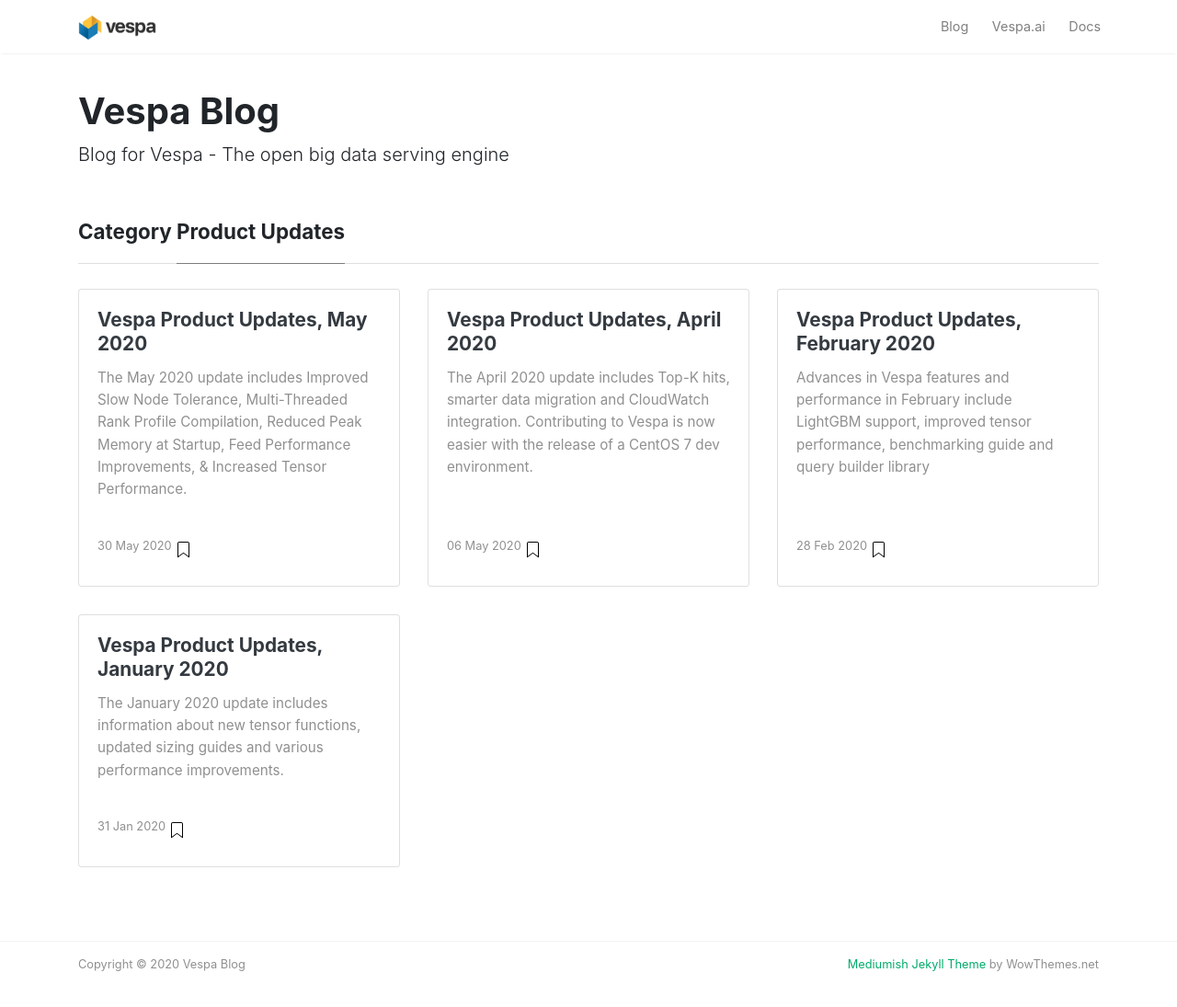
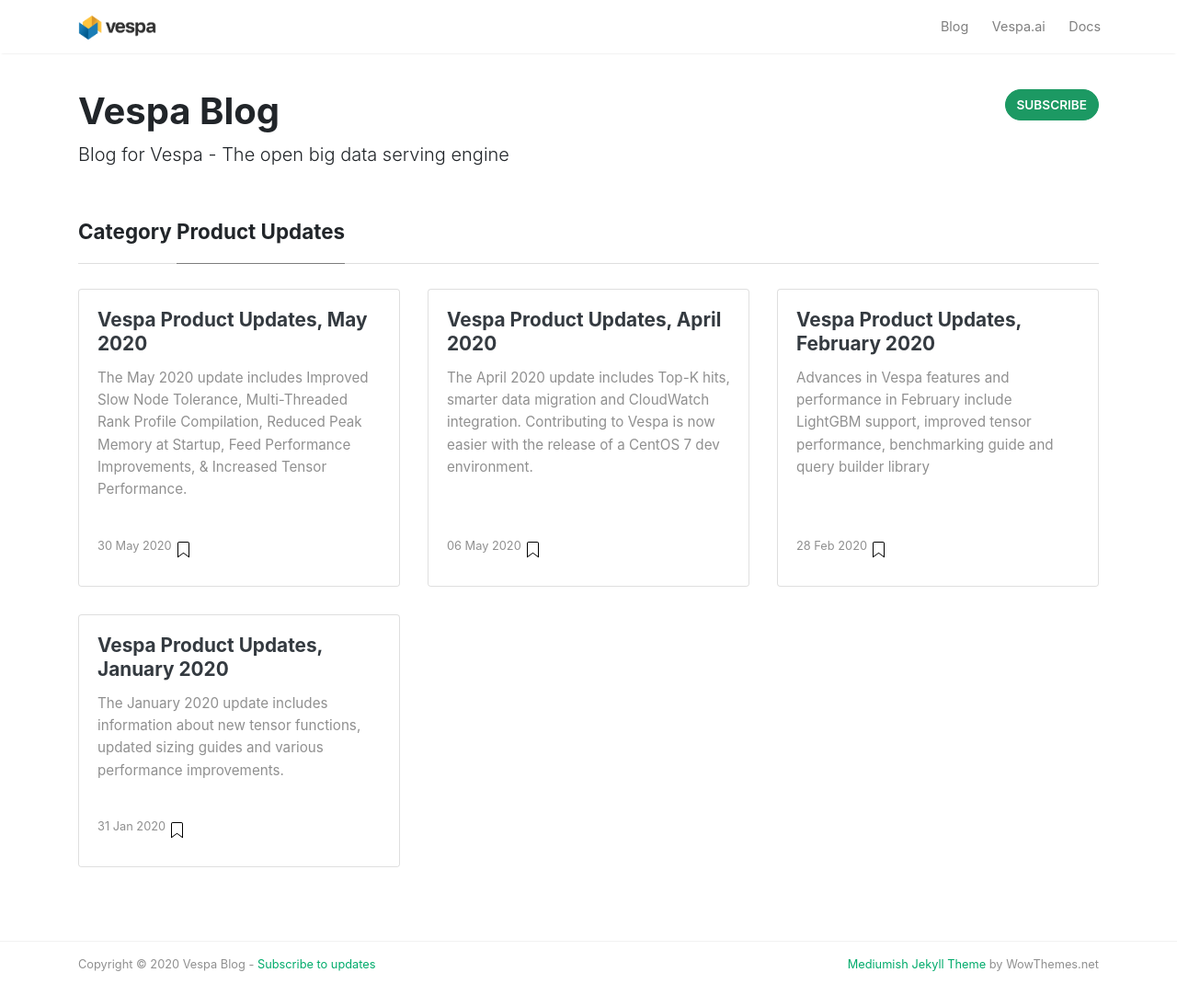
Before and after one commit to vespa-engine/blog, a Jekyll site: the page built from _pages/categories.md, in a window 1280 px wide and 1132 px high. Shown: the top 1095 px of the window at 92% size. Built offline with Jekyll 4.4.1, drawn with Linux system fonts in a browser that asks for light colours; nearby versions of some CDN libraries.

Commit message:
Add subscribe button/links and increase numbers of posts on frontpage

```diff
--- a/_config.yml
+++ b/_config.yml
@@ -5,7 +5,7 @@
 logo: 'assets/images/Vespa_Logo_Black.png'
 favicon: 'assets/icons/favicon-32x32.png'
 baseurl:
-# mailchimp-list: 'https://wowthemes.us11.list-manage.com/subscribe/post?u=8aeb20a530e124561927d3bd8&amp;id=8c3d2d214b'
+mailchimp-list: 'https://vespa.ai/cloud/mailing-list.html'
 include: ["_pages"]
 permalink: /:title/
 google_analytics: UA-107187180-2
@@ -48,7 +48,7 @@
     category: '/category/:name/'
 
 # Pagination
-paginate: 6
+paginate: 12
 paginate_path: /page:num/
 
 # Other
--- a/_layouts/default.html
+++ b/_layouts/default.html
@@ -97,6 +97,11 @@
 <!-- Site Title
 ================================================== -->
 <div class="mainheading">
+    <div class="subscribebtn-header">
+        <a target="_blank" href="https://vespa.ai/cloud/mailing-list.html">
+            <button type="button" class="btn subscribe">Subscribe</button>
+        </a>
+    </div>
     <h1 class="sitetitle">{{ site.name }}</h1>
     <p class="lead">
         {{ site.description }}
@@ -114,13 +119,8 @@
 ================================================== -->
 <div class="alertbar">
 	<div class="container text-center">
-		<span><img src="{{ site.baseurl }}/{{ site.logo }}" alt="{{site.title}}"> &nbsp; Never miss a <b>story</b> from us, subscribe to our newsletter</span>
-        <form action="{{site.mailchimp-list}}" method="post" name="mc-embedded-subscribe-form" class="wj-contact-form validate" target="_blank" novalidate>
-            <div class="mc-field-group">
-            <input type="email" placeholder="Email" name="EMAIL" class="required email" id="mce-EMAIL" autocomplete="on" required>
-            <input type="submit" value="Subscribe" name="subscribe" class="heart">
-            </div>
-        </form>
+		<span><img src="{{ site.baseurl }}/{{ site.logo }}" alt="{{site.title}}" width="100"> &nbsp; Never miss a <b>story</b> from us, subscribe to our newsletter</span>
+        <a target="_blank" href="https://vespa.ai/cloud/mailing-list.html"><button type="button" class="btn subscribe">Subscribe</button></a>
 	</div>
 </div>
 {% endif %}
@@ -134,7 +134,7 @@
     <div class="container">
         <div class="row">
             <div class="col-md-6 col-sm-6 text-center text-lg-left">
-                Copyright © {{ site.time | date: "%Y" }} {{ site.name }}
+                Copyright © {{ site.time | date: "%Y" }} {{ site.name }} - <a target="_blank" href="https://vespa.ai/cloud/mailing-list.html">Subscribe to updates</a>
             </div>
             <div class="col-md-6 col-sm-6 text-center text-lg-right">
                 <a target="_blank" href="https://www.wowthemes.net/mediumish-free-jekyll-template/">Mediumish Jekyll Theme</a> by WowThemes.net
--- a/assets/css/main.scss
+++ b/assets/css/main.scss
@@ -16,6 +16,10 @@
     margin-top: 10px;
 }
 
+.subscribebtn-header {
+  float: right;
+}
+
 // Import partials from `sass_dir` (defaults to `_sass`)
 @import
 	"syntax",
--- a/assets/js/mediumish.js
+++ b/assets/js/mediumish.js
@@ -23,7 +23,8 @@
     // alertbar later
     $(document).scroll(function () {
         var y = $(this).scrollTop();
-        if (y > 280) {
+        var atBottom = ($(this).scrollTop() + $(window).height() >= $(this).height() - 100);
+        if (y > 100 && !atBottom) {
             $('.alertbar').fadeIn();
         } else {
             $('.alertbar').fadeOut();
```
